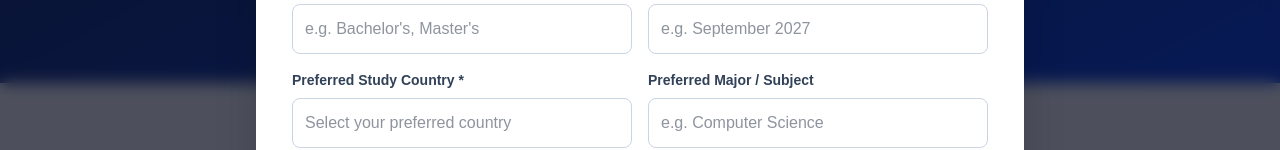
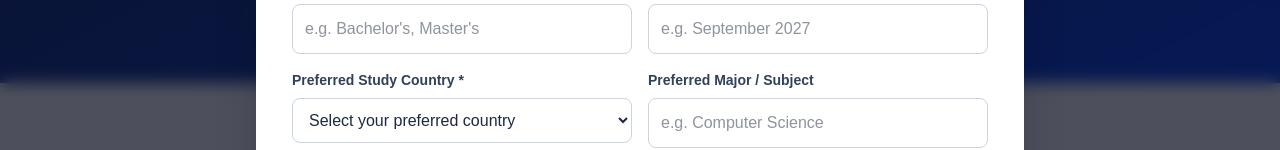
Before and after one commit to azaharulislamsoumik/education-agency-management-system, a Next.js app: page / in a window 1280 px wide. Both pictures are taken after a click on the button "Register". Shown: the part 650-800 px from the top of the page. Built offline with nearby package versions, Linux system fonts and the light colour scheme; no server answers.

Commit message:
Update student-registration-modal.tsx

```diff
--- a/src/components/public-website/student-registration-modal.tsx
+++ b/src/components/public-website/student-registration-modal.tsx
@@ -224,11 +224,33 @@ export default function StudentRegistrationModal({
                 placeholder="e.g. September 2027"
                 required />
 
-              <Field label="Preferred Study Country *"
-                value={form.studyCountry}
-                onChange={(v) => updateField("studyCountry", v)}
-                placeholder="Select your preferred country"
-                required />
+
+<div>
+  <label className="mb-2 block text-sm font-semibold text-slate-700">
+    Preferred Study Country *
+  </label>
+  <select
+    value={form.studyCountry}
+    onChange={(e) => updateField("studyCountry", e.target.value)}
+    required
+    className="w-full rounded-lg border border-slate-300 bg-white px-3 py-3 text-slate-800 outline-none focus:border-blue-600 focus:ring-2 focus:ring-blue-100"
+  >
+    <option value="">Select your preferred country</option>
+    <option value="China">China</option>
+    <option value="Malaysia">Malaysia</option>
+    <option value="Japan">Japan</option>
+    <option value="South Korea">South Korea</option>
+    <option value="United Kingdom">United Kingdom</option>
+    <option value="United States">United States</option>
+    <option value="Canada">Canada</option>
+    <option value="Australia">Australia</option>
+    <option value="Germany">Germany</option>
+    <option value="Russia">Russia</option>
+    <option value="Hungary">Hungary</option>
+    <option value="Other">Other</option>
+  </select>
+</div>
+
 
               <Field label="Preferred Major / Subject"
                 value={form.major}
```
